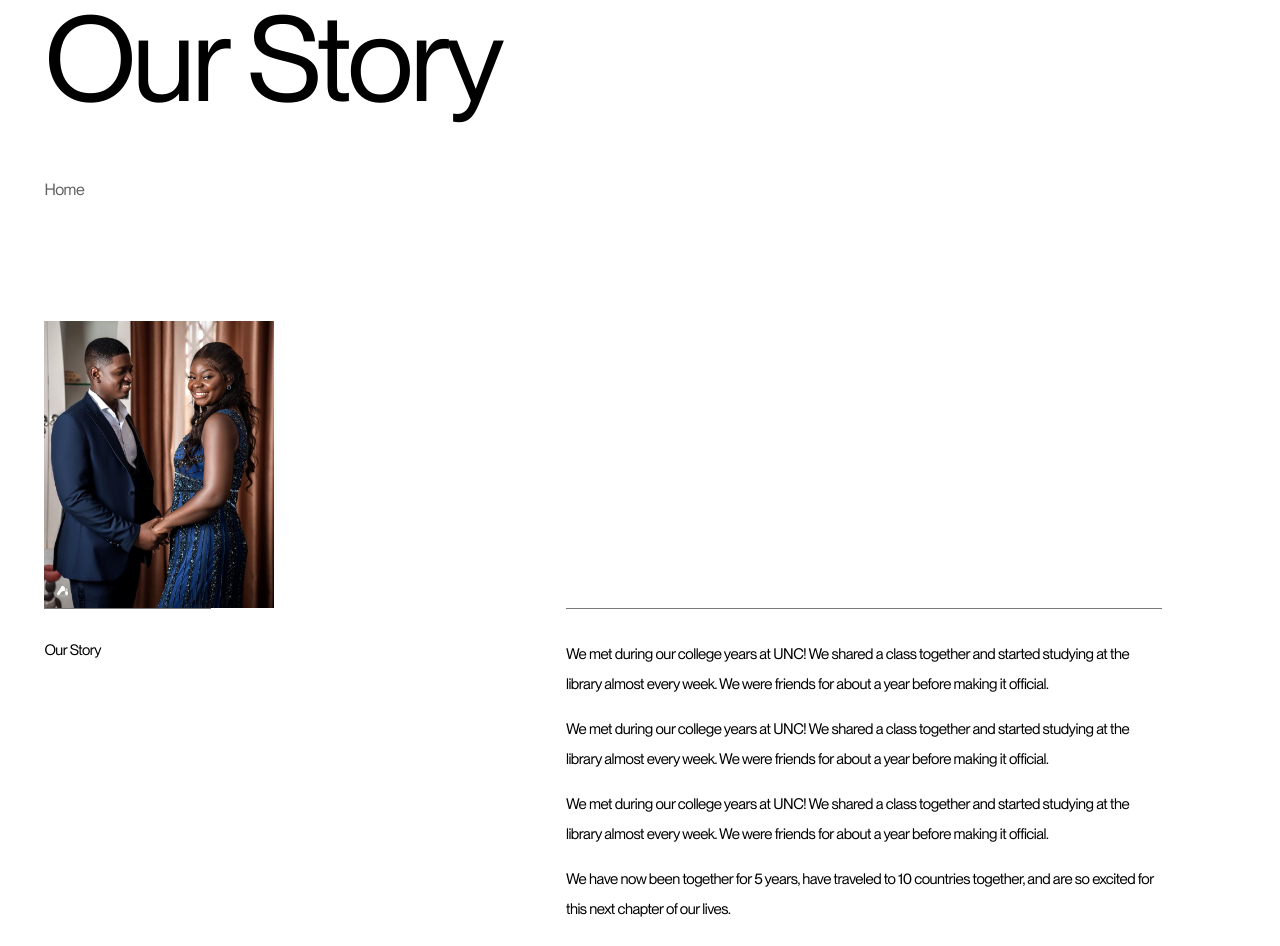
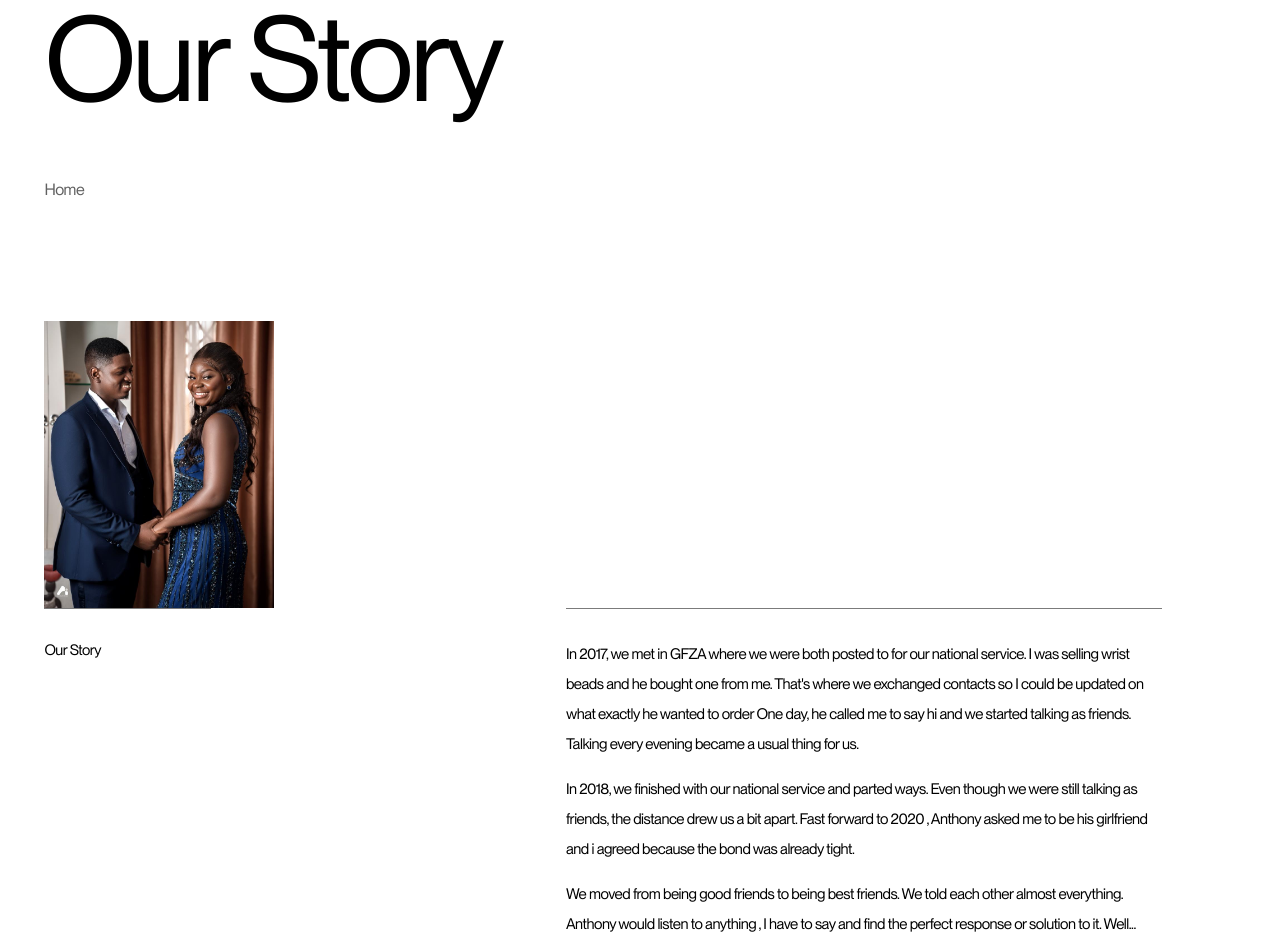
Before and after one commit to niiwade/anthonymarcia, a Next.js app: page /our-story in a window 1280 px wide. Shown: the top 946 px of the page. Built offline with nearby package versions, Linux system fonts and the light colour scheme.

Commit message:
new changes

```diff
--- a/app/components/OurStory/index.js
+++ b/app/components/OurStory/index.js
@@ -31,24 +31,26 @@ const Story = () => {
 
           <section className={styles["content__text-box"]}>
             <p className={styles["content__text"]}>
-              We met during our college years at UNC! We shared a class together
-              and started studying at the library almost every week. We were
-              friends for about a year before making it official.
+              In 2017, we met in GFZA where we were both posted to for our
+              national service. I was selling wrist beads and he bought one from
+              me. That's where we exchanged contacts so I could be updated on
+              what exactly he wanted to order One day, he called me to say hi
+              and we started talking as friends. Talking every evening became a
+              usual thing for us.
             </p>
             <p className={styles["content__text"]}>
-              We met during our college years at UNC! We shared a class together
-              and started studying at the library almost every week. We were
-              friends for about a year before making it official.
+              In 2018, we finished with our national service and parted ways.
+              Even though we were still talking as friends, the distance drew us
+              a bit apart. Fast forward to 2020 , Anthony asked me to be his
+              girlfriend and i agreed because the bond was already tight.
             </p>
             <p className={styles["content__text"]}>
-              We met during our college years at UNC! We shared a class together
-              and started studying at the library almost every week. We were
-              friends for about a year before making it official.
-            </p>
-            <p className={styles["content__text"]}>
-              We have now been together for 5 years, have traveled to 10
-              countries together, and are so excited for this next chapter of
-              our lives.
+              We moved from being good friends to being best friends. We told
+              each other almost everything. Anthony would listen to anything , I
+              have to say and find the perfect response or solution to it.
+              Well... sometimes too logical Lol. We are an opposite of each
+              other but we attract , we complete the statement "Like poles
+              repel, unlike poles attract"
             </p>
           </section>
         </article>
@@ -61,7 +63,7 @@ const Story = () => {
           </section>
 
           <section className={styles["content__text-box"]}>
-            <p className={styles["content__text"]}>#823AM</p>
+            <p className={styles["content__text"]}>#0823AM</p>
           </section>
         </article>
       </main>
```
